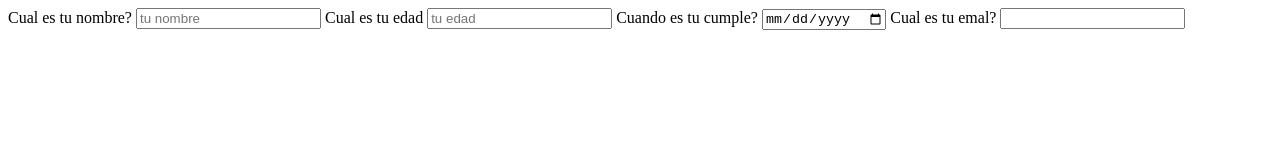
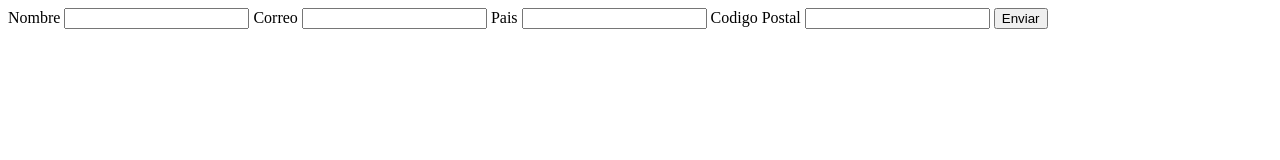
Before and after one commit to abelortiz07/HTML_CSS, a plain HTML site: page index.html in a window 1280 px wide. Drawn offline with Linux system fonts and the light colour scheme.

Commit message:
formulario con autocomplete y required

```diff
--- a/index.html
+++ b/index.html
@@ -100,7 +100,7 @@
                 <video src="" controls preload="auto"></video>
             </section>-->
 
-            <section>
+          <!--  <section>
                 <form action="">
                     <label for="nombre">
                         <span>Cual es tu nombre?</span>
@@ -119,7 +119,60 @@
                         <input type="email" id="email">
                     </label>
                 </form>
+            </section>-->
+           <!-- <section>
+               <form action="">
+                    <label for="hora">
+                        <span>hora</span>
+                        <input type="time" id="hora" name="hora">
+                    </label>
+                    <label for="semana">
+                        <span>semana</span>
+                        <input type="week" id="semana" name="semana">
+                    </label>
+                    <label for="dia">
+                        <span>dia</span>
+                        <input type="date" id="dia" name="dia">
+                    </label>
+                    <label for="mes">
+                        <span>mes</span>
+                        <input type="month" id="mes" name="mes">
+                    </label>
+                    <input type="submit" value="enviar">
+                </form>
+            </section> <br><br>-->
+
+           <!-- <section>
+                <form action="">
+                    <label for="calendario">
+                        <span>Calendario</span>
+                        <input type="datetime-local" id="calendario" name="calendario">
+                    </label>
+                    <input type="submit" value="Enviar">
+                </form>
+            </section>-->
+            <section>
+                <form action="">
+                    <label for="nombre">
+                        <span>Nombre</span>
+                        <input type="text" id="nombre" name="nombre" autocomplete="name" required>
+                    </label>
+                    <label for="correo">
+                        <span>Correo</span>
+                        <input type="email" id="correo" name="correo" autocomplete="email" required>
+                    </label>
+                    <label for="pais">
+                        <span>Pais</span>
+                        <input type="text" id="pais" name="pais" autocomplete="country" required>
+                    </label>
+                    <label for="cp">
+                        <span>Codigo Postal</span>
+                        <input type="number" id="cp" name="cp" autocomplete="postal-code" required>
+                    </label>
+                    <input type="submit" value="Enviar">
+                </form>
             </section>
+
 
         </main>
         <footer>
```
